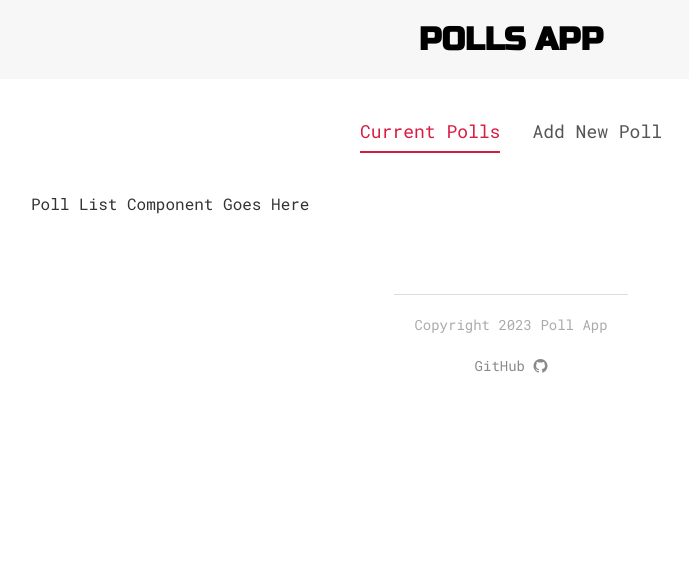
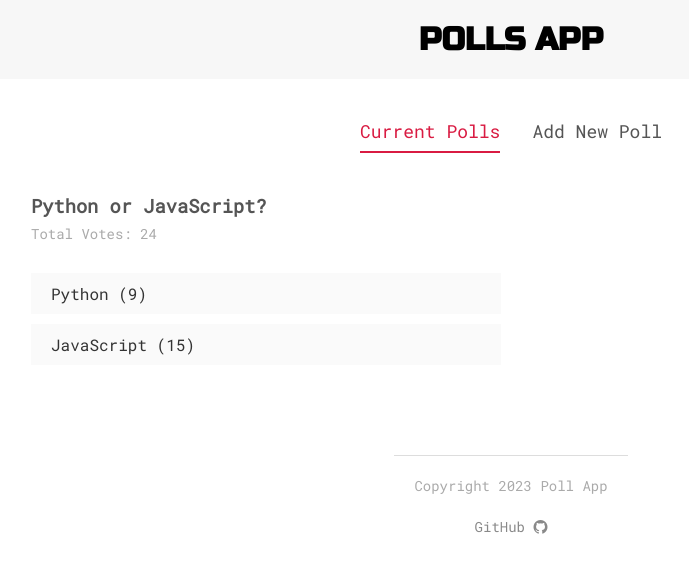
Before and after one commit to tunaegilmez/PollsApp, a Svelte app: page / in a window 1280 px wide. Shown: the top 572 px of the page, without its empty margins (129-818 px from the left). Built offline with nearby package versions, Linux system fonts and the light colour scheme.

Commit message:
added polls and poll detail comp.

```diff
--- a/src/App.svelte
+++ b/src/App.svelte
@@ -3,6 +3,7 @@
   import Footer from "./components/Footer.svelte";
   import CreatePollForm from "./components/CreatePollForm.svelte";
   import Tabs from "./shared/Tabs.svelte";
+  import PollList from "./components/PollList.svelte";
 
   //tabs
   let items = ["Current Polls", "Add New Poll"];
@@ -11,15 +12,33 @@
   const tabChange = e => {
     activeItem = e.detail;
   };
+
+  let polls = [
+    {
+      id: 1,
+      question: "Python or JavaScript?",
+      answerA: "Python",
+      answerB: "JavaScript",
+      votesA: 9,
+      votesB: 15,
+    },
+  ];
+
+  const handleAdd = e => {
+    const poll = e.detail;
+    polls = [poll, ...polls];
+    console.log(polls);
+    activeItem = "Current Polls";
+  };
 </script>
 
 <Header />
 <main>
   <Tabs {activeItem} {items} on:tabChange={tabChange} />
   {#if activeItem === "Current Polls"}
-    <p>Poll List Component Goes Here</p>
+    <PollList {polls} />
   {:else if activeItem === "Add New Poll"}
-    <CreatePollForm />
+    <CreatePollForm on:add={handleAdd} />
   {/if}
 </main>
 <Footer />
--- a/src/components/CreatePollForm.svelte
+++ b/src/components/CreatePollForm.svelte
@@ -1,6 +1,8 @@
 <script>
+  import { createEventDispatcher } from "svelte";
   import Button from "../shared/Button.svelte";
 
+  let dispatch = createEventDispatcher();
   let fields = { question: "", answerA: "", answerB: "" };
   let errors = { question: "", answerA: "", answerB: "" };
   let valid = false;
@@ -34,6 +36,8 @@
     // Add New Poll
     if (valid) {
       console.log("valid", fields);
+      let poll = { ...fields, votesA: 0, votesB: 0, id: Math.random() };
+      dispatch("add", poll);
     }
   };
 </script>
--- /dev/null
+++ b/src/components/PollDetails.svelte
@@ -0,0 +1,45 @@
+<script>
+  export let poll;
+
+  // Reactive Values
+  $: totalVotes = poll.votesA + poll.votesB;
+</script>
+
+<div class="poll">
+  <h3>{poll.question}</h3>
+  <p>Total Votes: {totalVotes}</p>
+  <div class="answer">
+    <div class="percent percent-a" />
+    <span>{poll.answerA} ({poll.votesA})</span>
+  </div>
+  <div class="answer">
+    <div class="percent percent-b" />
+    <span>{poll.answerB} ({poll.votesB})</span>
+  </div>
+</div>
+
+<style>
+  h3 {
+    margin: 0px auto;
+    color: #555;
+  }
+  p {
+    margin-top: 6px;
+    font-size: 14px;
+    color: #aaa;
+    margin-bottom: 30px;
+  }
+  .answer {
+    background: #fafafa;
+    cursor: pointer;
+    margin: 10px auto;
+    position: relative;
+  }
+  .answer:hover {
+    opacity: 0.6;
+  }
+  span {
+    display: inline-block;
+    padding: 10px 20px;
+  }
+</style>
--- /dev/null
+++ b/src/components/PollList.svelte
@@ -0,0 +1,20 @@
+<script>
+  import PollDetails from "./PollDetails.svelte";
+  export let polls = [];
+</script>
+
+<div class="poll-list">
+  {#each polls as poll (poll.id)}
+    <div>
+      <PollDetails {poll} />
+    </div>
+  {/each}
+</div>
+
+<style>
+  .poll-list {
+    display: grid;
+    grid-template-columns: 1fr 1fr;
+    grid-gap: 20px;
+  }
+</style>
```
